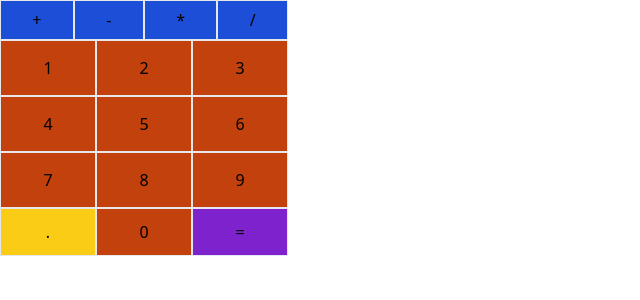
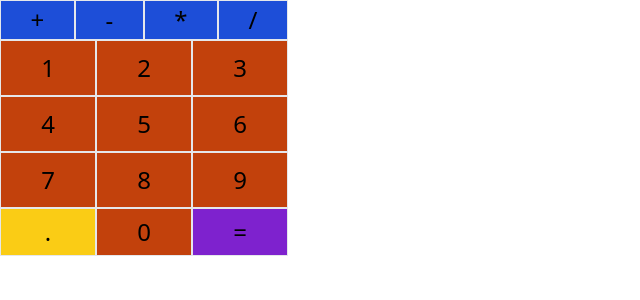
Before and after one commit to lawal-mj/react-calculator, a React (Create React App) app: page / in a window 1280 px wide. Shown: the top 300 px of the page, without its empty margins (0-640 px from the left). Built offline with nearby package versions, Linux system fonts and the light colour scheme.

Commit message:
changed font size

```diff
--- a/src/Numpad.js
+++ b/src/Numpad.js
@@ -1,6 +1,6 @@
 export default function Numpad(){
     return (
-        <div className="flex flex-col">
+        <div className="flex flex-col text-2xl">
 
             <div className="flex w-72 h-10 flex-auto">
                 <div className="bg-blue-700 grow flex items-center justify-center border">+</div>
```
